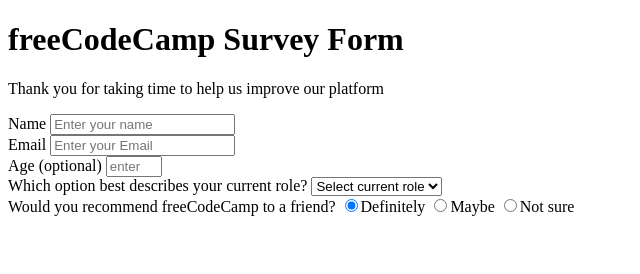
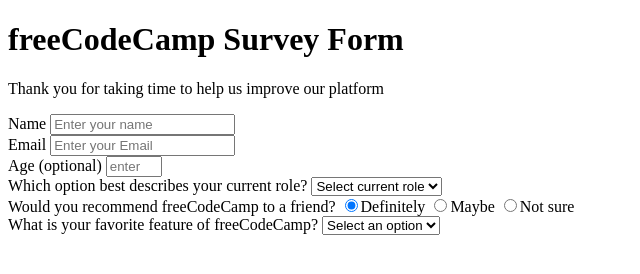
Before and after one commit to Roland-Ntwali/Survey-form, a plain HTML site: page fcc-test-suite-template-master/index.html in a window 1280 px wide. Shown: the whole page, without its empty margins (0-640 px from the left). Drawn offline with Linux system fonts and the light colour scheme.

Commit message:
added the drop down for favorite feature

```diff
--- a/fcc-test-suite-template-master/index.html
+++ b/fcc-test-suite-template-master/index.html
@@ -64,6 +64,17 @@
          <label><input name="user-recommend" value="definitely" type="radio" class="input-radio" checked>Definitely</label>
          <label><input name="user-recommend" value="maybe" type="radio" class="input-radio">Maybe</label>
           <label><input name="user-recommend" value="not-sure" type="radio" class="input-radio">Not sure</label></div>
-    </form>
+          <div class="form-group">
+            <label for="most-like">
+                What is your favorite feature of freeCodeCamp?
+              </label>
+            <select name="mostLike" id="most-like" class="form-control">
+              <option disabled selected value="">Select an option</option>
+              <option value="challenges">Challenges</option>
+              <option value="projects">Projects</option>
+              <option value="community">Community</option>
+              <option value="openSource">Open Source</option>
+            </select>
+            </div></form>
   </body>
 </html
```
